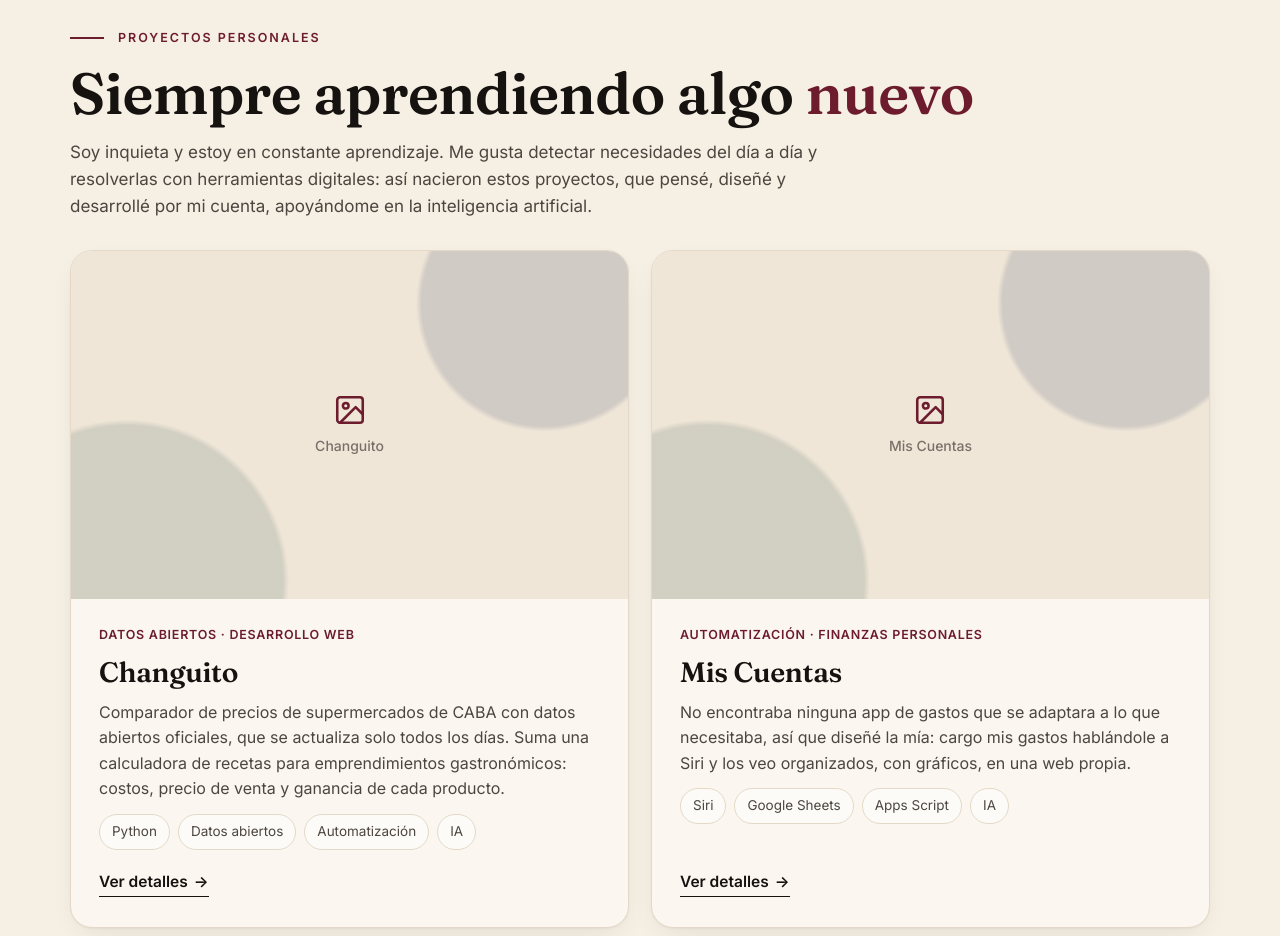
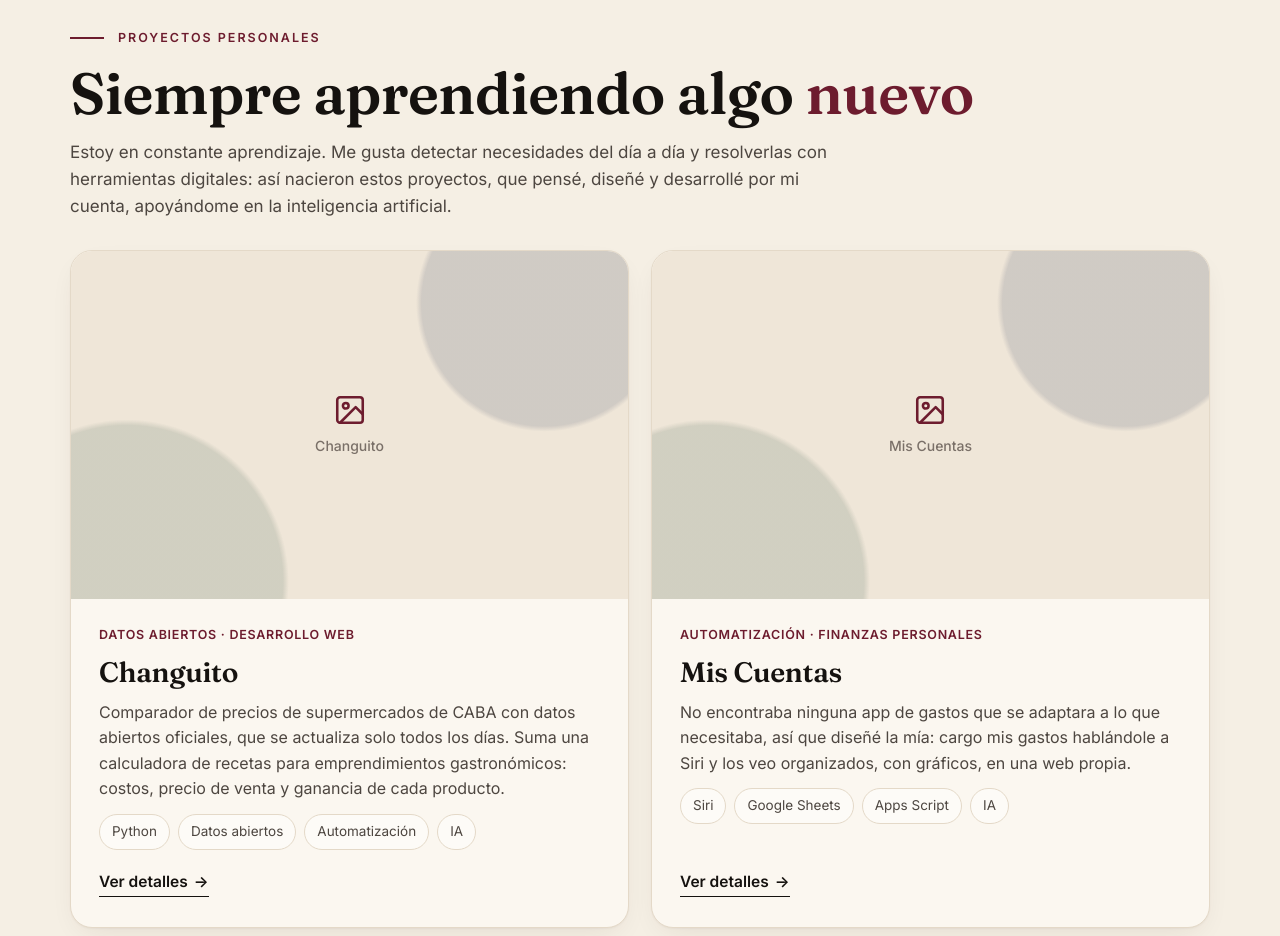
Before and after one commit to Valenmir04/Portfolio, a plain HTML site: page index.html in a window 1280 px wide. Shown: the part 2200-3136 px from the top of the page. Drawn offline with Linux system fonts and the light colour scheme.

Commit message:
Ajuste del texto de proyectos personales
Co-Authored-By: Claude Opus 5.5 <noreply@anthropic.com>
Claude-Session: https://claude.ai/code/session_016mAZKe4Sp8u7RBJRC81fAm

```diff
--- a/index.html
+++ b/index.html
@@ -157,7 +157,7 @@
       <div id="personales" class="personal">
         <p class="eyebrow reveal">Proyectos personales</p>
         <h2 class="section-title reveal">Siempre aprendiendo algo <em>nuevo</em></h2>
-        <p class="personal-intro reveal">Soy inquieta y estoy en constante aprendizaje. Me gusta detectar necesidades del día a día y resolverlas con herramientas digitales: así nacieron estos proyectos, que pensé, diseñé y desarrollé por mi cuenta, apoyándome en la inteligencia artificial.</p>
+        <p class="personal-intro reveal">Estoy en constante aprendizaje. Me gusta detectar necesidades del día a día y resolverlas con herramientas digitales: así nacieron estos proyectos, que pensé, diseñé y desarrollé por mi cuenta, apoyándome en la inteligencia artificial.</p>
         <div class="personal-grid">
           <a class="card pp reveal" href="page-changuito.html">
             <!-- Para poner la foto: reemplazar este bloque por <div class="photo-slot"><img src="assets/img/changuito.jpg" alt="Changuito"></div> -->
```
